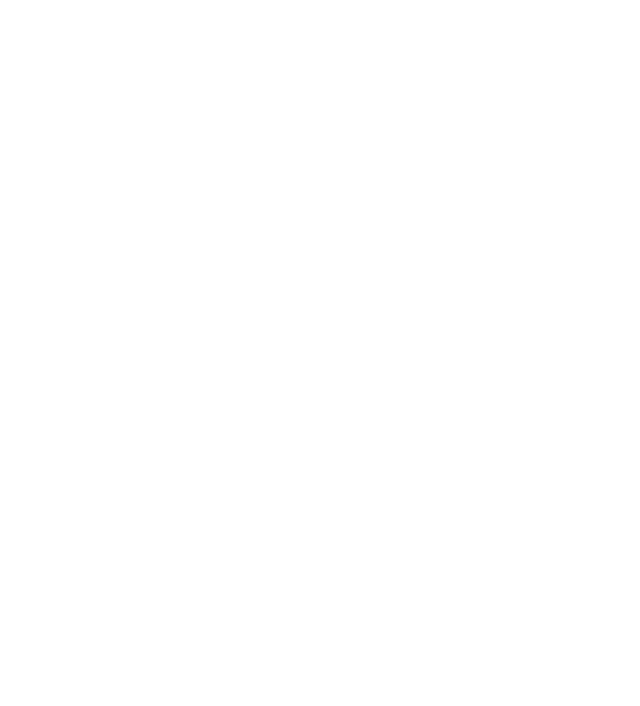
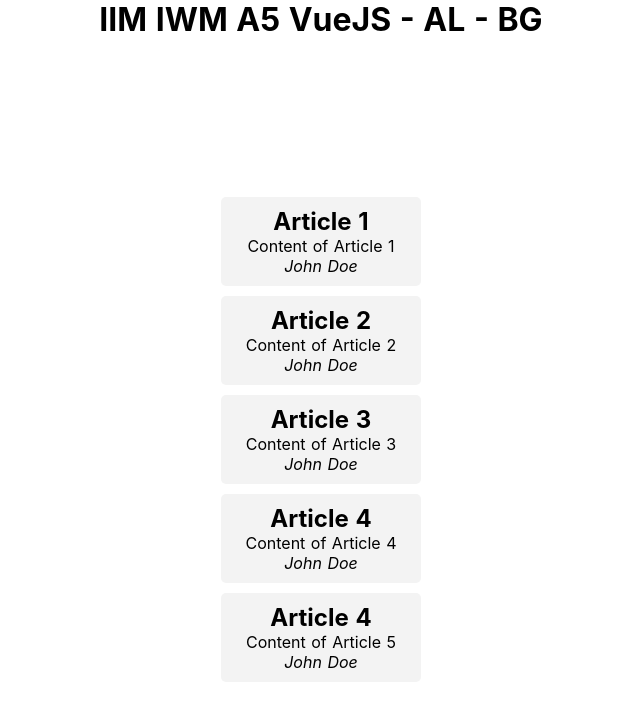
Before and after one commit to ALandeau/iim-iwmA5-vuejs-al-bg, a Nuxt app: page / in a window 1280 px wide. Shown: the top 706 px of the page, without its empty margins (319-959 px from the left). Built offline with nearby package versions, Linux system fonts and the light colour scheme; data requests are answered from the project's data file.

Commit message:
[VUEJS] GET /posts | App->json-server

```diff
--- a/db.json
+++ b/db.json
@@ -1,9 +1,16 @@
 {
   "posts": [
-    { "id": 1, "title": "json-server", "author": "typicode" }
+    { "id": 1, "title": "Article 1", "author": "John Doe", "content": "Content of Article 1" },
+    { "id": 2, "title": "Article 2", "author": "John Doe", "content": "Content of Article 2" },
+    { "id": 3, "title": "Article 3", "author": "John Doe", "content": "Content of Article 3" },
+    { "id": 4, "title": "Article 4", "author": "John Doe", "content": "Content of Article 4" },
+    { "id": 5, "title": "Article 4", "author": "John Doe", "content": "Content of Article 5" }
   ],
   "comments": [
-    { "id": 1, "body": "some comment", "postId": 1 }
+    { "id": 1, "body": "comment of article 2", "postId": 2 },
+    { "id": 1, "body": "comment of article 4", "postId": 4 },
+    { "id": 1, "body": "comment of article 1", "postId": 1 },
+    { "id": 1, "body": "second comment of article 4", "postId": 4 }
   ],
-  "profile": { "name": "typicode" }
+  "profile": { "name": "John Doe" }
 }
--- a/package.json
+++ b/package.json
@@ -11,9 +11,11 @@
     "generate": "nuxt generate"
   },
   "dependencies": {
+    "@nuxtjs/axios": "^5.3.6",
     "cross-env": "^5.2.0",
+    "node-sass": "^4.12.0",
     "nuxt": "^2.4.0",
-    "@nuxtjs/axios": "^5.3.6"
+    "sass-loader": "^7.1.0"
   },
   "devDependencies": {
     "nodemon": "^1.18.9"
--- a/pages/index.vue
+++ b/pages/index.vue
@@ -1,6 +1,16 @@
 <template>
-  <section class="container">
-  </section>
+  <div id="root">
+    <h1>IIM IWM A5 VueJS - AL - BG</h1>
+    <section class="container">
+      <article v-if="posts && posts.length">
+        <div v-for="post of posts" :key="post.id">
+          <h2>{{post.title}}</h2>
+          <p>{{post.content}}</p>
+          <p class="font-italic">{{post.author}}</p>
+        </div>
+      </article>
+    </section>
+  </div>
 </template>
 
 <script>
@@ -9,13 +19,28 @@
 export default {
   data() {
     return {
+      posts: []
+    }
+  },
 
-    }
+  created() {
+    axios.get(`http://localhost:3001/posts`)
+      .then(response => {
+        this.posts = response.data
+      })
+      .catch(e => {
+        this.errors.push(e)
+      })
   }
 }
 </script>
 
-<style>
+<style lang="scss">
+
+ h1 {
+   text-align: center;
+ }
+
 .container {
   margin: 0 auto;
   min-height: 100vh;
@@ -23,27 +48,17 @@
   justify-content: center;
   align-items: center;
   text-align: center;
-}
 
-.title {
-  font-family: 'Quicksand', 'Source Sans Pro', -apple-system, BlinkMacSystemFont,
-    'Segoe UI', Roboto, 'Helvetica Neue', Arial, sans-serif;
-  display: block;
-  font-weight: 300;
-  font-size: 100px;
-  color: #35495e;
-  letter-spacing: 1px;
-}
+  article div {
+    margin: 10px 0;
+    padding: 10px 25px;
+    background-color: rgba(33, 33, 33, 0.05);
+    border: { radius: 5px }
+    cursor: pointer;
 
-.subtitle {
-  font-weight: 300;
-  font-size: 42px;
-  color: #526488;
-  word-spacing: 5px;
-  padding-bottom: 15px;
-}
-
-.links {
-  padding-top: 15px;
+    .font-italic {
+      font-style: italic;
+    }
+  }
 }
 </style>
```
Also changed, not shown: 1 other file (tests, documents, lock files or other folders).
